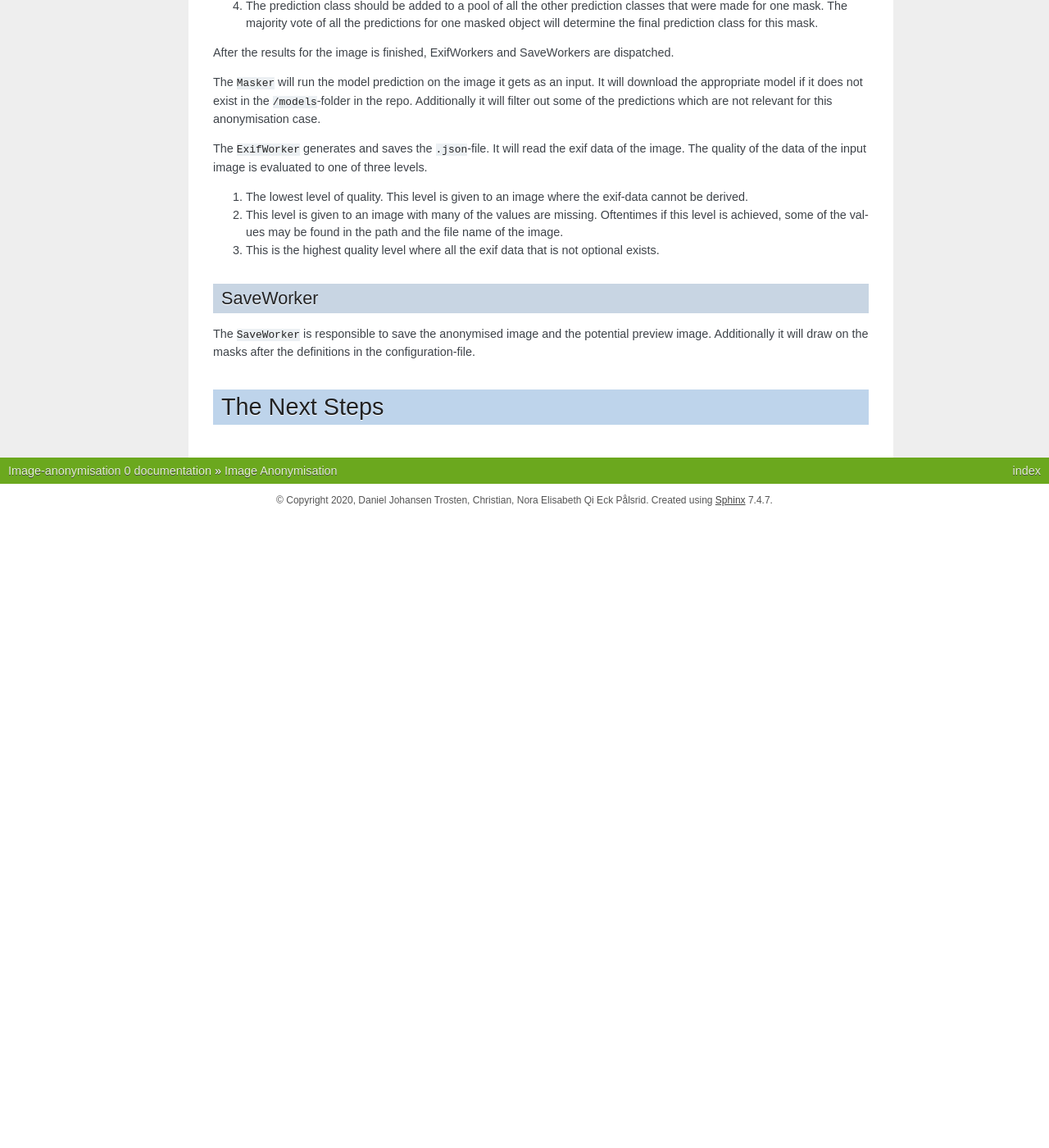
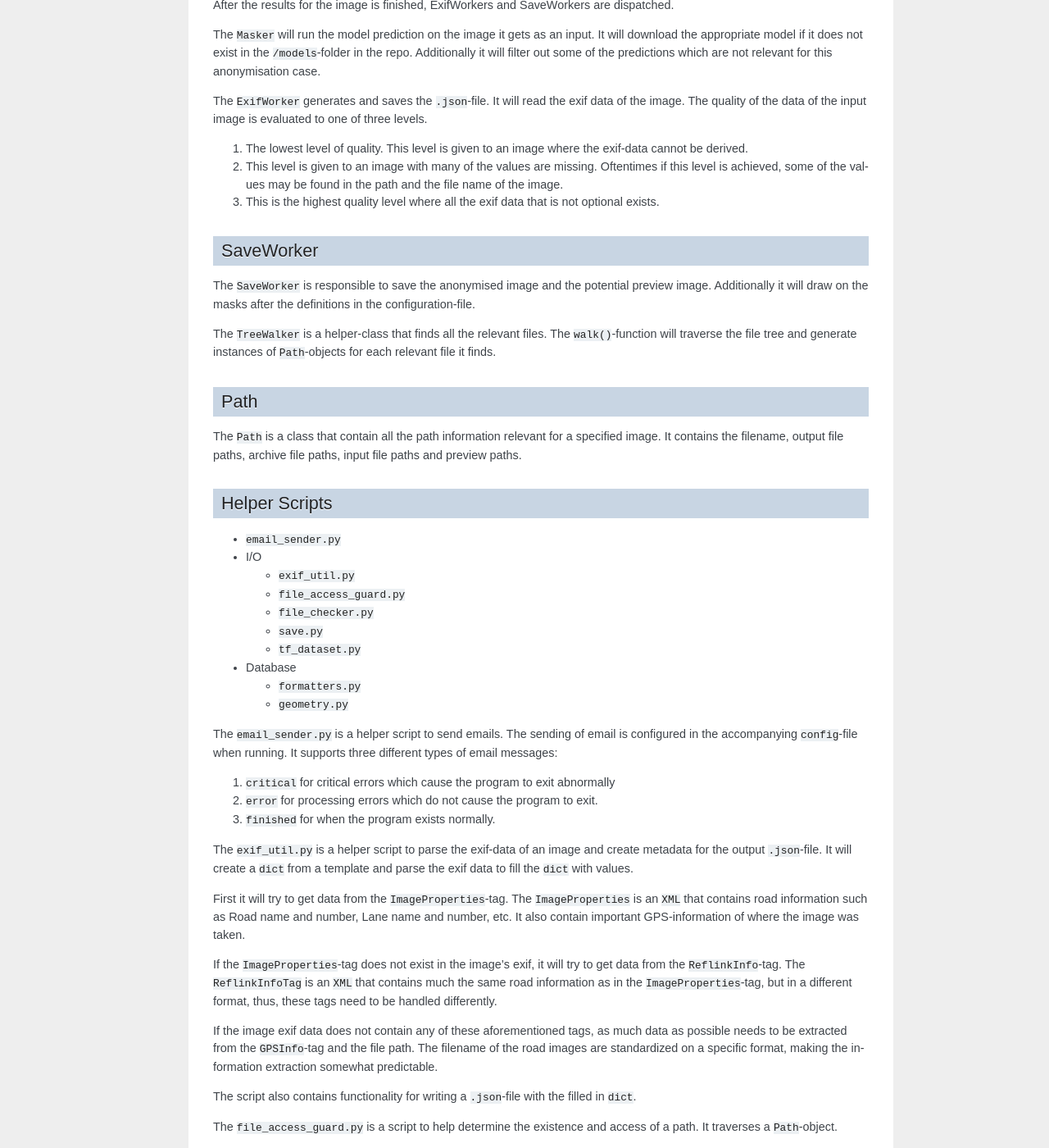
Before and after one commit to NPRA/image-anonymisation, a Sphinx documentation site: the page built from docs/wiki/WikiDocs.md, in a window 1280 px wide and 1400 px high, scrolled down 2280 px. Shown: the whole window at 82% size. Built offline with Sphinx 7.4.7, drawn with Linux system fonts in a browser that asks for light colours; before the commit the page ends 2910 px from its top, so only the background shows below that; some of the changed text lies outside the part shown.

Commit message:
Updated scripts in documentation wiki and some cleanup in code

```diff
--- a/docs/wiki/WikiDocs.md
+++ b/docs/wiki/WikiDocs.md
@@ -80,30 +80,26 @@ This will produce a `.jpg`-image in the desired location
 |![](SVV-ImageAnonymisationArchitecture.png "The architecture of the Image Anonymisation")     |
 
 The image anonymisation consists of mainly six components
-as well as multiple helper-scripts.
+as well as multiple helper-scripts and classes.
 
 #### Main components
-* `TreeWalker`
-* `Path`
-* `ImageProcessor`
-* `Masker`
+* [`ImageProcessor`](#imageprocessor)
+* [`Masker`](#masker)
 * `ExifWorker`
 * `SaveWorker`
 
-##### TreeWalker
-The `TreeWalker` is a helper-class that finds all the relevant files.
-The `walk()`-function will traverse the file tree and generate instances of `Path`-objects for each relevant file it finds.
-
-#### Path
-The `Path` is a class that contain all the path information relevant for a specified image.
-It contains the filename, output file paths, archive file paths, input file paths and preview paths.
+#### Helper Classes
+* `TreeWalker`
+* `Path`
+* `DatabaseClient.py`
+* `Table.py`
 
 ##### ImageProcessor
 The `ImageProcessor` will run the masker on either the image with or without the sliding window techinque.
 If the sliding window is used, the masker is first used on the full image,
 followed by the sliding windows.
 
-| A Visualisation of the cutout method |
+| A visualisation of the cutout method |
 |    :----:   |
 |![](./SVV-CutoutMethod.png)     |
 |The **first row** shows the input image and how the orange sliding window moves over it. The **second row** shows the mask result-building process|
@@ -151,9 +147,86 @@ This level is given to an image where the exif-data cannot be derived.
 The `SaveWorker` is responsible to save the anonymised image and the potential preview image.
 Additionally it will draw on the masks after the definitions in the configuration-file.
 
+##### TreeWalker
+The `TreeWalker` is a helper-class that finds all the relevant files.
+The `walk()`-function will traverse the file tree and generate instances of `Path`-objects for each relevant file it finds.
+
+#### Path
+The `Path` is a class that contain all the path information relevant for a specified image.
+It contains the filename, output file paths, archive file paths, input file paths and preview paths.
+
 
 ## Scripts
 
+#### Helper Scripts
+* `email_sender.py`
+* I/O
+    * `exif_util.py`
+    * `file_access_guard.py`
+    * `file_checker.py`
+    * `save.py`
+    * `tf_dataset.py`
+* Database
+    * `formatters.py`
+    * `geometry.py`
+##### email_sender.py
+The `email_sender.py` is a helper script to send emails.
+The sending of email is configured in the accompanying `config`-file when running.
+It supports three different types of email messages:
+1. `critical` for critical errors which cause the program to exit abnormally
+2. `error` for processing errors which do not cause the program to exit.
+3. `finished` for when the program exists normally.
+
+##### exif_util.py
+The `exif_util.py` is a helper script to parse the exif-data of an image and create metadata for the output `.json`-file.
+It will create a `dict` from a template and parse the exif data to
+fill the `dict` with values.
+
+First it will try to get data from the `ImageProperties`-tag.
+The `ImageProperties` is an `XML` that contains road information such as
+Road name and number, Lane name and number, etc.
+It also contain important GPS-information of where the image was taken.
+
+If the `ImageProperties`-tag does not exist in the image's exif,
+it will try to get data from the `ReflinkInfo`-tag.
+The `ReflinkInfoTag` is an `XML` that contains much the same road information
+as in the `ImageProperties`-tag, but in a different format, thus, these tags need to be handled differently.
+
+If the image exif data does not contain any of these aforementioned tags,
+as much data as possible needs to be extracted from the `GPSInfo`-tag and the file path.
+The filename of the road images are standardized on a specific format,
+making the information extraction somewhat predictable.
+
+The script also contains functionality for writing a `.json`-file with the filled in `dict`.
+
+##### file_access_guard.py
+The `file_access_guard.py` is a script to help determine the existence and access of a path.
+It traverses a `Path`-object.
+
+##### file_checker.py
+The `file_checker.py` is a helper script that handles all the logic regarding what files to expect as outputs.
+It reports what files are expected as outputs, what files are missing compared to the expected files
+and clearing cached files.
+
+##### save.py
+The `save.py` is a helper script that handles the writing of the output anonymised image and the preview image.
+It will draw the masks defined from the mask-prediction according to the settings in the `config`-file.
+Also handles the cropping of the preview image according to the specifications in the `config`-file.
+##### save.py
+##### tf_dataset.py
+#### Extra Scripts
+There are several extra scripts that serve their own functionalities when invoked.
+
+* `check_folders.py`
+* `create_json.py`
+* `create_preview.py`
+* `evaluate.py`
+* Database
+    * `create_db_config.py`
+    * `create_table.py`
+    * `execute_sql.py`
+    * `insert_geom_metadata.py`
+    * `json_to_db.py`
 ## Configuration
 
 # The Next Steps
```
Also changed, not shown: docs/wiki/SVV-ImageAnonymisationArchitecture.png, 3 other files.
